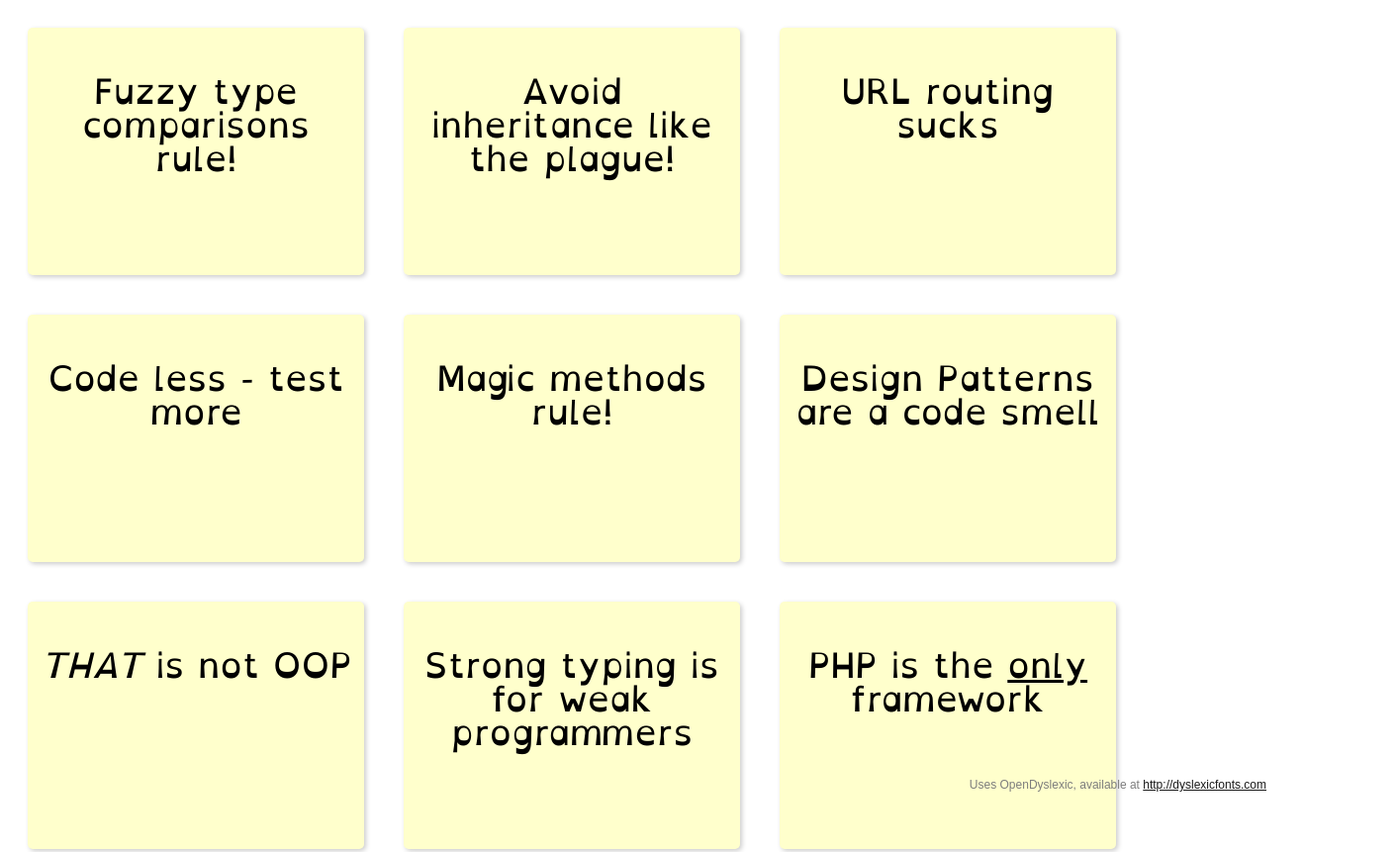
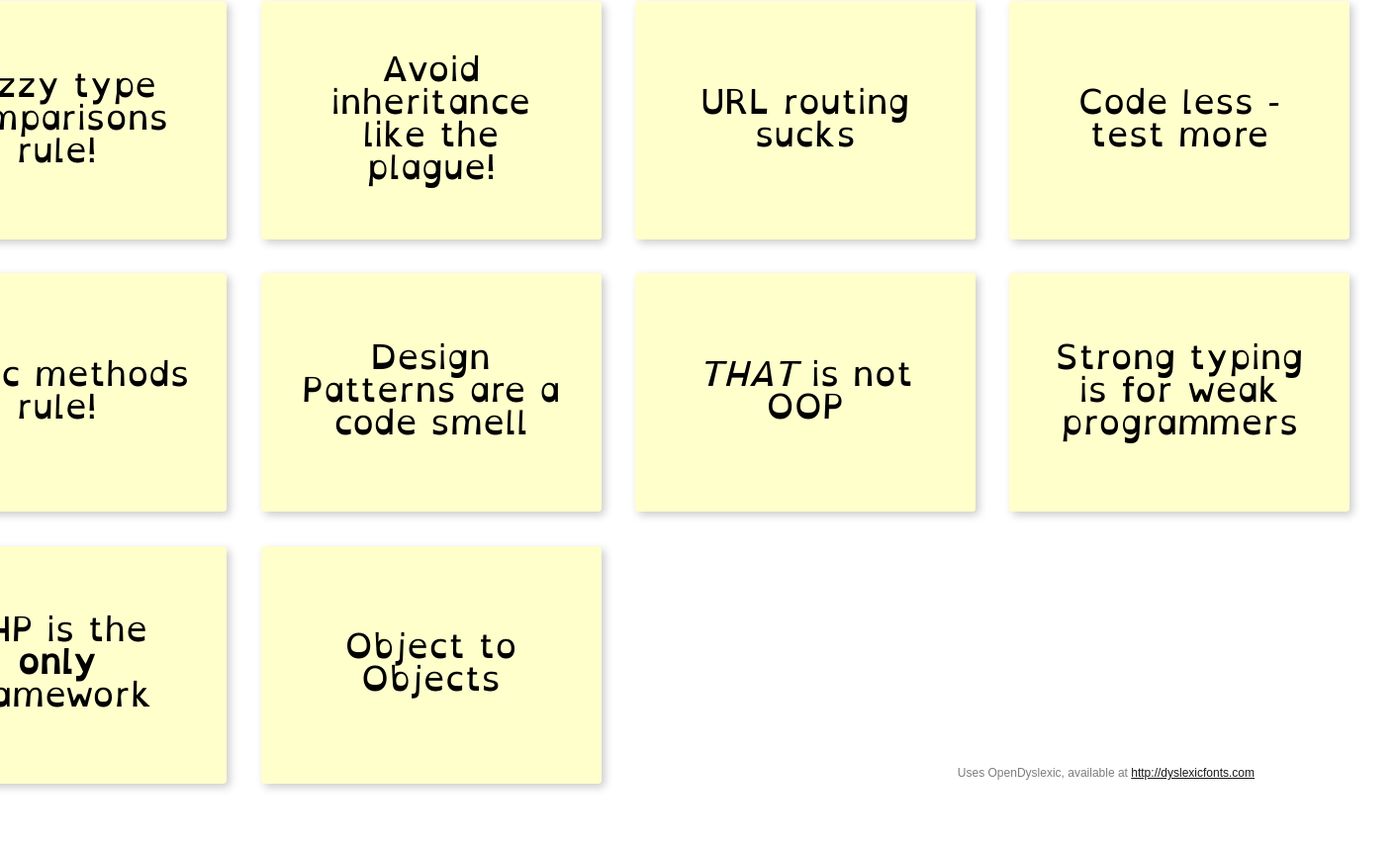
Before and after one commit to PHPHOOLIGANS/Talks, a plain HTML site: page thePHPHOOLIGANS-Talk/index.html in a window 1280 px wide. Shown: the top 861 px of the page at 99% size, 1412 px wide, since content can reach past the window. After the commit the page ends 816 px from the top, so only its background shows below. Drawn offline with Linux system fonts and the light colour scheme.

Commit message:
Improvements to slide style.
 - Fixes vertical alignment of text in post-it blocks
 - Minor CSS tweaks

```diff
--- a/thePHPHOOLIGANS-Talk/index.html
+++ b/thePHPHOOLIGANS-Talk/index.html
@@ -6,56 +6,101 @@
 	<title>PHPHOOLIGANS</title>
 	<link rel="stylesheet" href="../fonts/OpenDyslexicAlta/OpenDyslexicAlta.css" />
 	<style>
+		article {
+			position: absolute;
+
+			width: 96.5em;
+			left: -48.25em;
+			margin-left: 50%;
+
+			height: 52em;
+			top: 50%;
+			margin-top: -26em;
+		}
+
 		.block {
-			width: 320px;
-			height: 150px;
-			margin: 20px;
-			background-color: #FFFFCC;
-			border-radius: 5px;
-			box-shadow: 2px 2px 5px #CCC;
+			width: 8em;
+			height: 7em;
+			position: relative;
+			margin: 0.5em;
+			background-color: #FFC;
+			border-radius: 0.1em;
+			box-shadow: 0.1em 0.1em 0.25em #CCC;
 			float: left;
-			padding: 50px 10px;
-			font-size: 35px;
+			font-size: 2.15em;
 			text-align: center;
-			font-family: 'opendyslexicaltaregular';
+			font-family: 'opendyslexicaltaregular',sans-serif;
+
+			display: table;
+			overflow: hidden;
+			padding: 0 1em;
 		}
+
+			.block > span {
+				display: table-cell;
+				vertical-align: middle;
+				width: 100%;
+				margin: 0 auto;
+				text-align: center;
+			}
 
 		footer {
 			position: absolute;
-			bottom: 0;
-			right: 0;
+			bottom: 1em;
+			right: 1em;
 			font-family: "arial", sans-serif;
 			font-size: 75%;
 			color: rgb(125,125,125);
 		}
 
-		footer a {
-			color: rgb(25,25,25);
-		}
-
+			footer a {
+				color: rgb(25,25,25);
+			}
 	</style>
 </head>
 <body>
 
-	<div class="block">Fuzzy type comparisons rule!</div>
+	<article>
+		<div class="block">
+			<span>Fuzzy type comparisons rule!</span>
+		</div>
 
-	<div class="block">Avoid inheritance like the plague!</div>
+		<div class="block">
+			<span>Avoid inheritance like the plague!</span>
+		</div>
 
-	<div class="block">URL routing sucks</div>
+		<div class="block">
+			<span>URL routing sucks</span>
+		</div>
 
-	<div class="block">Code less - test more</div>
+		<div class="block">
+			<span>Code less - test more</span>
+		</div>
 
-	<div class="block">Magic methods rule!</div>
+		<div class="block">
+			<span>Magic methods rule!</span>
+		</div>
 
-	<div class="block">Design Patterns are a code smell</div>
+		<div class="block">
+			<span>Design Patterns are a code smell</span>
+		</div>
 
-	<div class="block"><em>THAT</em> is not OOP</div>
+		<div class="block">
+			<span><em>THAT</em> is not OOP</span>
+		</div>
 
-	<div class="block">Strong typing is for weak programmers</div>
+		<div class="block">
+			<span>Strong typing is for weak programmers</span>
+		</div>
 
-	<div class="block">PHP is the <u>only</u> framework</div>
+		<div class="block">
+			<span>PHP is the <strong>only</strong> framework</span>
+		</div>
 
-	<div class="block">Object to Objects</div>
+		<div class="block">
+			<span>Object to Objects</span>
+		</div>
+	</article>
 
 	<footer>
 		Uses OpenDyslexic, available at <a href="http://dyslexicfonts.com/">http://dyslexicfonts.com</a>
```
